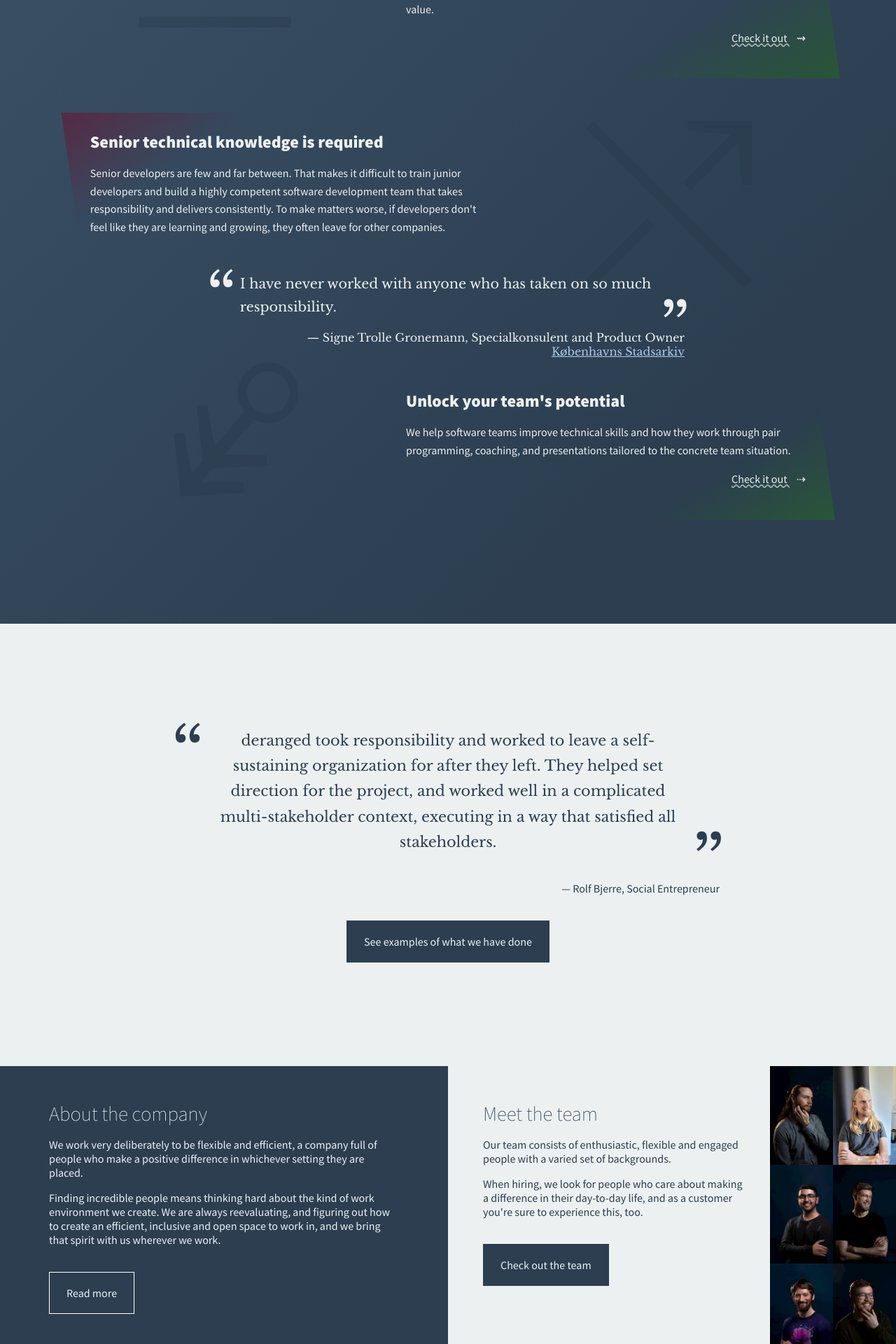
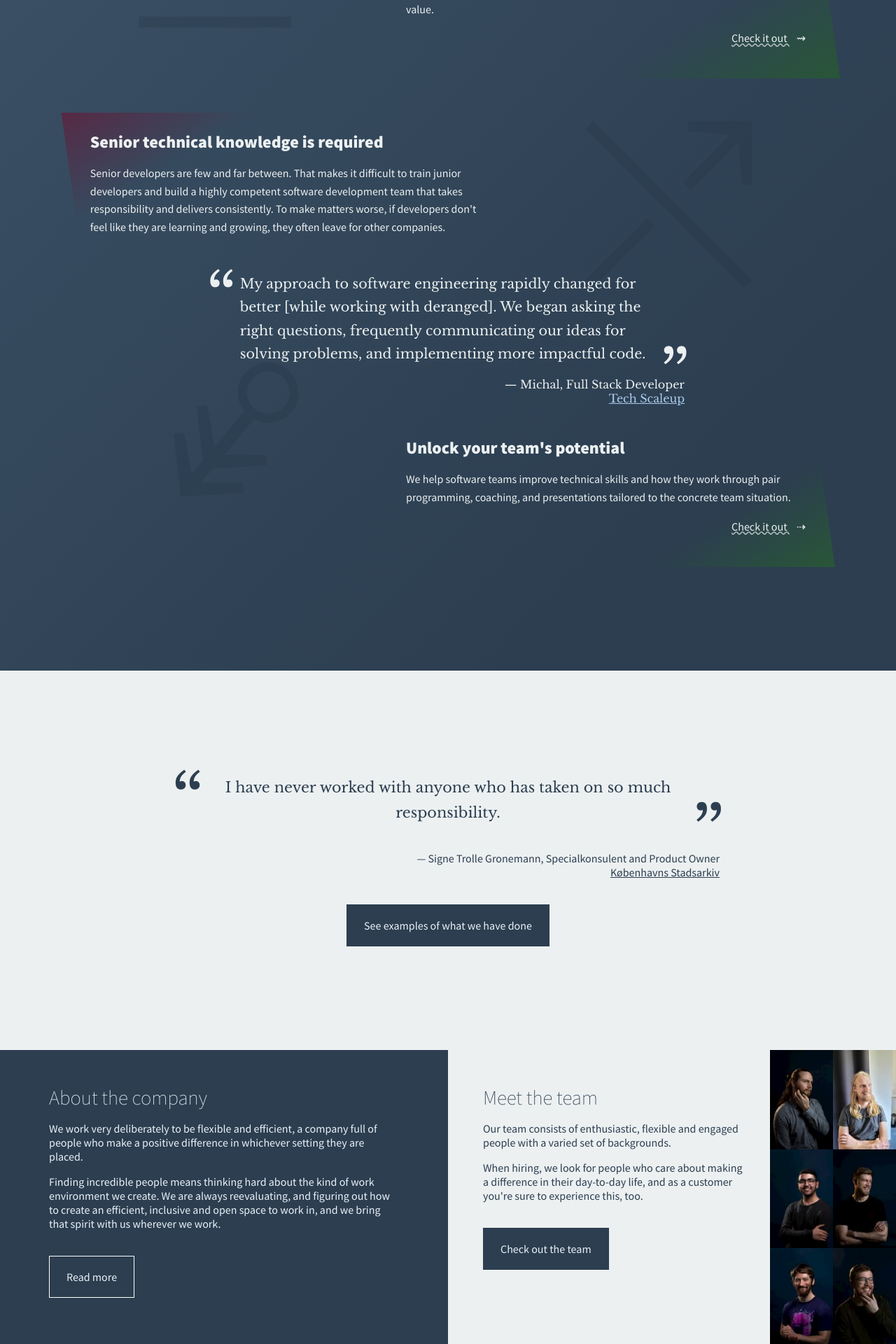
Before and after one commit to derangeddk/deranged.dk, a Jekyll site: the page built from index.html, in a window 1280 px wide. Shown: the part 4480-6400 px from the top of the page at 70% size. Built offline with Jekyll 4.4.1, drawn with Linux system fonts in a browser that asks for light colours.

Commit message:
Use new quote in segmenting section and more KBH stadsarkiv quote down in its own section

```diff
--- a/css/style.scss
+++ b/css/style.scss
@@ -30,6 +30,10 @@ $darkblue: rgba(44, 62, 80,1.0);
 
 a {
     color: #abcaea;
+}
+
+.link--dark {
+    color: #2c3e50;
 }
 
 header {
--- a/index.html
+++ b/index.html
@@ -204,12 +204,13 @@ title: Let's start building your software ➟ deranged
         </div>
         <section class="segment__quote customer-quote-section">
             <p class="quote-text mb-0">
-                I have never worked with anyone who has taken on so much respon&shy;sibility.
+                My approach to software engineering rapidly changed for better [while working with deranged].
+                We began asking the right questions, frequently communicating our ideas for solving problems, and implementing more impactful code.
             </p>
             <p class="quotee mb-0">
-                Signe Trolle Gronemann, Specialkonsulent and Product Owner<br>
-                <a href="/cases/#koebenhavns-stadsarkiv">
-                    Københavns Stadsarkiv
+                Michal, Full Stack Developer<br>
+                <a href="/cases/#tech-scaleup-1">
+                    Tech Scaleup
                 </a>
             </p>
         </section>
@@ -230,9 +231,14 @@ title: Let's start building your software ➟ deranged
 </section>
 <section class="customer-quote-section customer-quote-section--big my-8">
     <p class="quote-text">
-        deranged took responsibility and worked to leave a self-sustaining organization for after they left. They helped set direction for the project, and worked well in a complicated multi-stakeholder context, executing in a way that satisfied all stakeholders.
+        I have never worked with anyone who has taken on so much respon&shy;sibility.
     </p>
-    <p class="quotee">Rolf Bjerre, Social Entrepreneur</p>
+    <p class="quotee">
+        Signe Trolle Gronemann, Specialkonsulent and Product Owner<br>
+        <a class="link--dark" href="/cases/#koebenhavns-stadsarkiv">
+            Københavns Stadsarkiv
+        </a>
+    </p>
     <a href="/cases/" class="see-cases">See examples of what we have done</a>
 </section>
 
```
